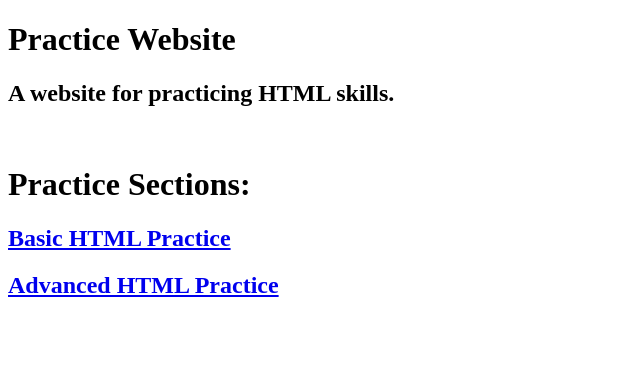
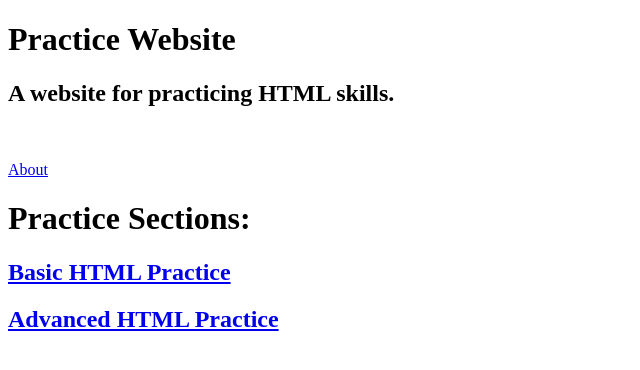
Before and after one commit to RFiskeCoder/html-nonsense, a plain HTML site: page index.html in a window 1280 px wide. Shown: the whole page, without its empty margins (0-640 px from the left). Drawn offline with Linux system fonts and the light colour scheme.

Commit message:
Add link to About page in index.html

```diff
--- a/index.html
+++ b/index.html
@@ -7,6 +7,7 @@
   <h1>Practice Website</h1>
   <h2>A website for practicing HTML skills.</h2>
   <br>
+  <p><a href="about.html">About</a></p>
   <h1>Practice Sections:</h1>
   <h2> <a href="basic-html.html">Basic HTML Practice</a> </h2>
   <h2> <a href="advanced-html.html">Advanced HTML Practice</a> </h2>
```
